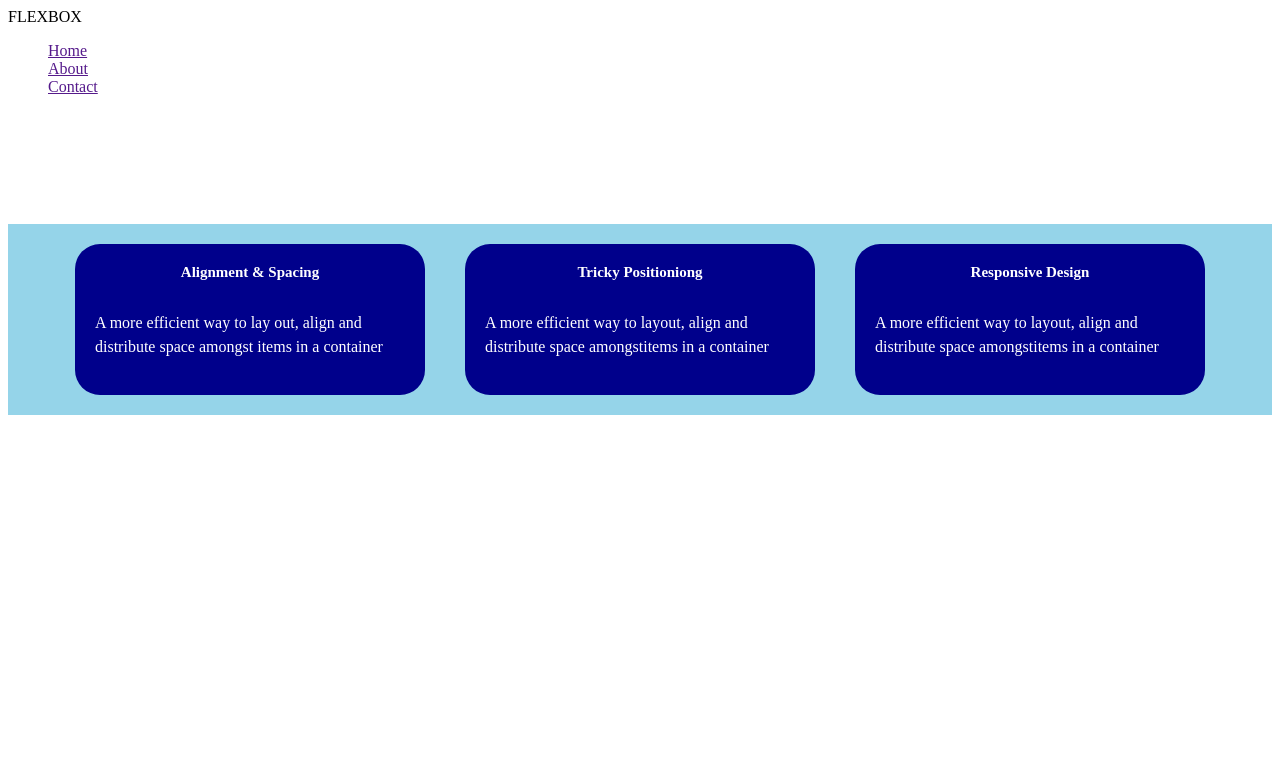
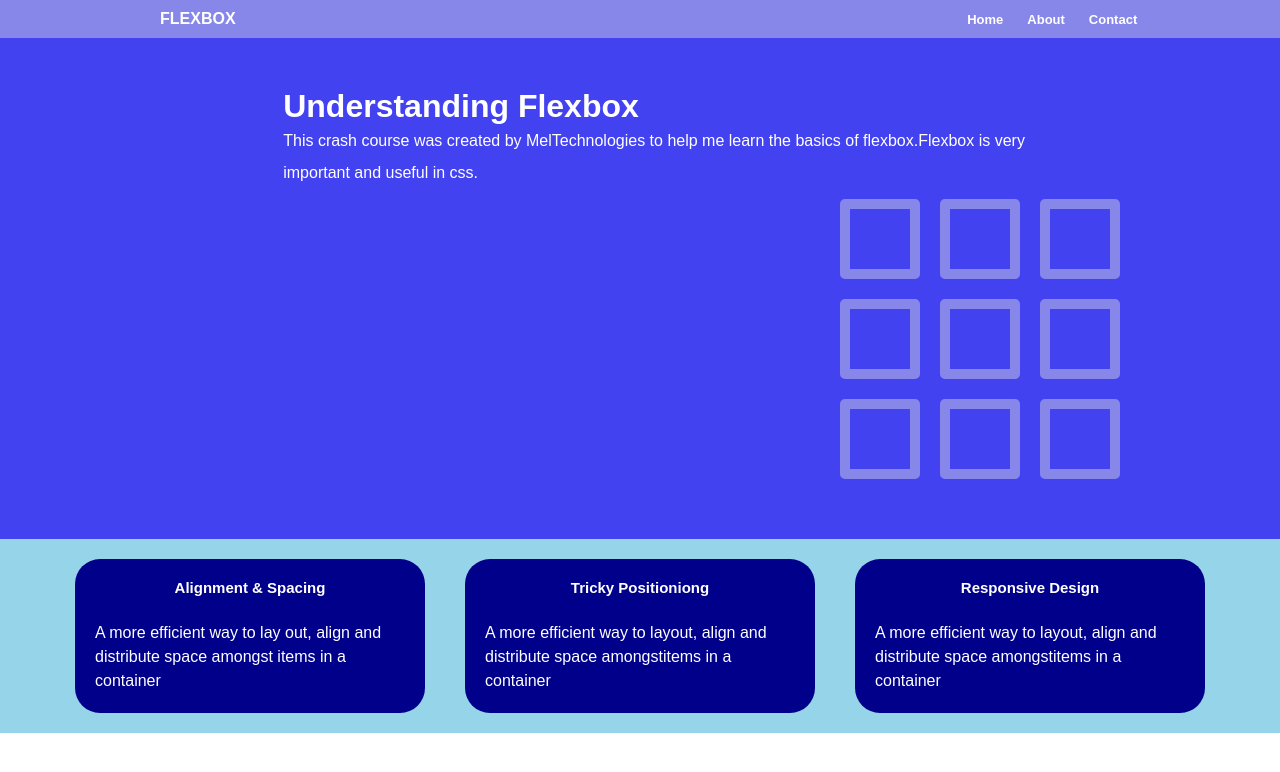
Before and after one commit to Melsounds/Hero-s-Dev-Class, a plain HTML site: page index.html in a window 1280 px wide. Drawn offline with Linux system fonts and the light colour scheme; files that its build step writes are made by us from their sources.

Commit message:
Update style.css

```diff
--- a/Styles.css/style.css
+++ b/Styles.css/style.css
@@ -1,3 +1,85 @@
+
+*{
+    box-sizing: border-box;
+    margin: 0;
+    padding: 0;
+}
+body{
+    font-family: Arial, Helvetica, sans-serif;
+}
+.nav-bar{
+    display: flex;
+    align-items: center;
+    justify-content:center;
+    background: rgb(135, 135, 233);
+}
+.container{
+    display: flex;
+    background: rgb(66, 66, 241);
+    justify-content:flex-end;
+    align-items: center;
+    padding-right: 150px;
+    padding-top: 50px;
+    padding-bottom: 50px;
+    flex-wrap: wrap;
+}
+.info{
+    display: flex;
+    align-items: center;
+    justify-content: center;
+   flex-wrap: wrap;
+}
+.flex-items{
+    margin: 10px;
+    border:10px solid rgb(135, 135, 233);
+    border-radius: 5px;
+    width: 80px;
+    height: 80px;
+    color: #fff;
+    display: flex;
+    justify-content: center;
+    align-items: center;
+
+}
+.nav-bar-left{
+    width: 100%;
+    display: flex;
+    align-items: center;
+    justify-content: left;
+    align-items:center;
+    padding-left: 160px;
+    padding-top: 10px;
+    padding-bottom: 10px;
+    color: #fff;
+    font-weight: bold;
+}
+.nav-bar-right{
+    width: 60%;
+    display: flex;
+    align-items: end;
+    justify-content: space-around;
+
+}
+.nav-bar-right ul{
+    display: flex;
+    align-items: center;
+    justify-content: center;
+}
+.nav-list{
+    color: #fff;
+    padding: 5px 10px 5px 10px;
+    font-weight: bold;
+}
+.nav-list a{
+    text-decoration: none;
+    color: #fff;
+    font-size: 13px;
+    padding: 2px;
+}
+.nav-list a:hover{
+    background-color: rgb(163, 163, 255);
+
+}
 
 .box-design{
     display: grid;
```
